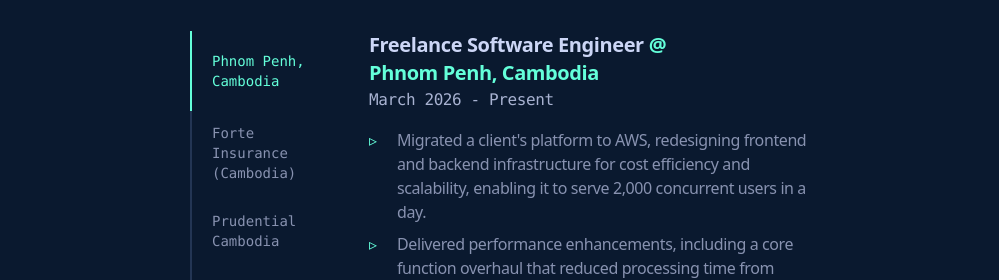
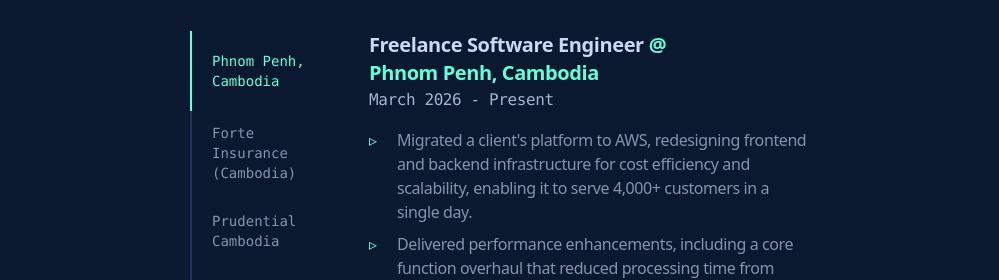
Before and after one commit to Enveed/seamsopagnarith-portfolio-v2, a Next.js app: page / in a window 1280 px wide. Shown: the part 1880-2160 px from the top of the page, without its empty margins (140-1139 px from the left). Built offline with nearby package versions, Linux system fonts and the light colour scheme.

Commit message:
fix - update work description

```diff
--- a/components/Work.jsx
+++ b/components/Work.jsx
@@ -27,7 +27,7 @@ const workExperience = [
     date: "March 2026 - Present",
     link: "/",
     tasks: [
-      "Migrated a client's platform to AWS, redesigning frontend and backend infrastructure for cost efficiency and scalability, enabling it to serve 2,000 concurrent users in a day.",
+      "Migrated a client's platform to AWS, redesigning frontend and backend infrastructure for cost efficiency and scalability, enabling it to serve 4,000+ customers in a single day.",
       "Delivered performance enhancements, including a core function overhaul that reduced processing time from about 1 week to 4 to 5 hours.",
       "Leading an ERP system migration for a fintech client while contributing as an individual contributor under a compressed delivery timeline.",
     ],
```
